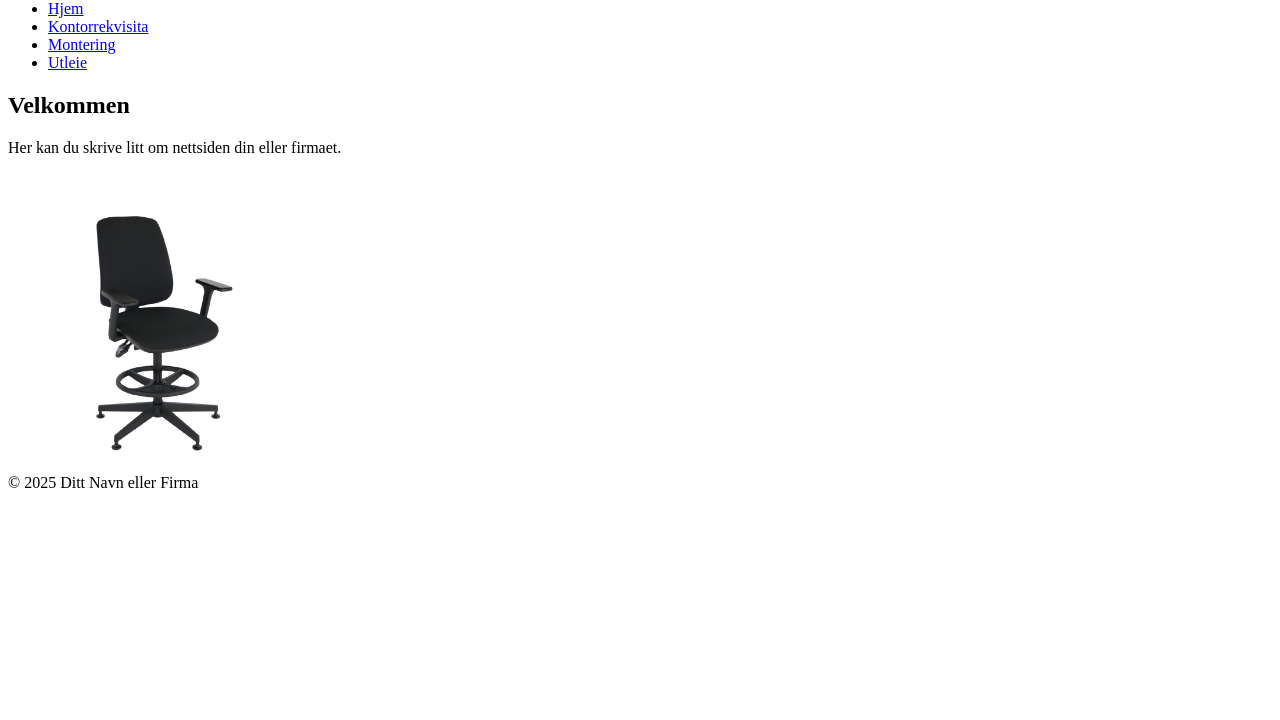
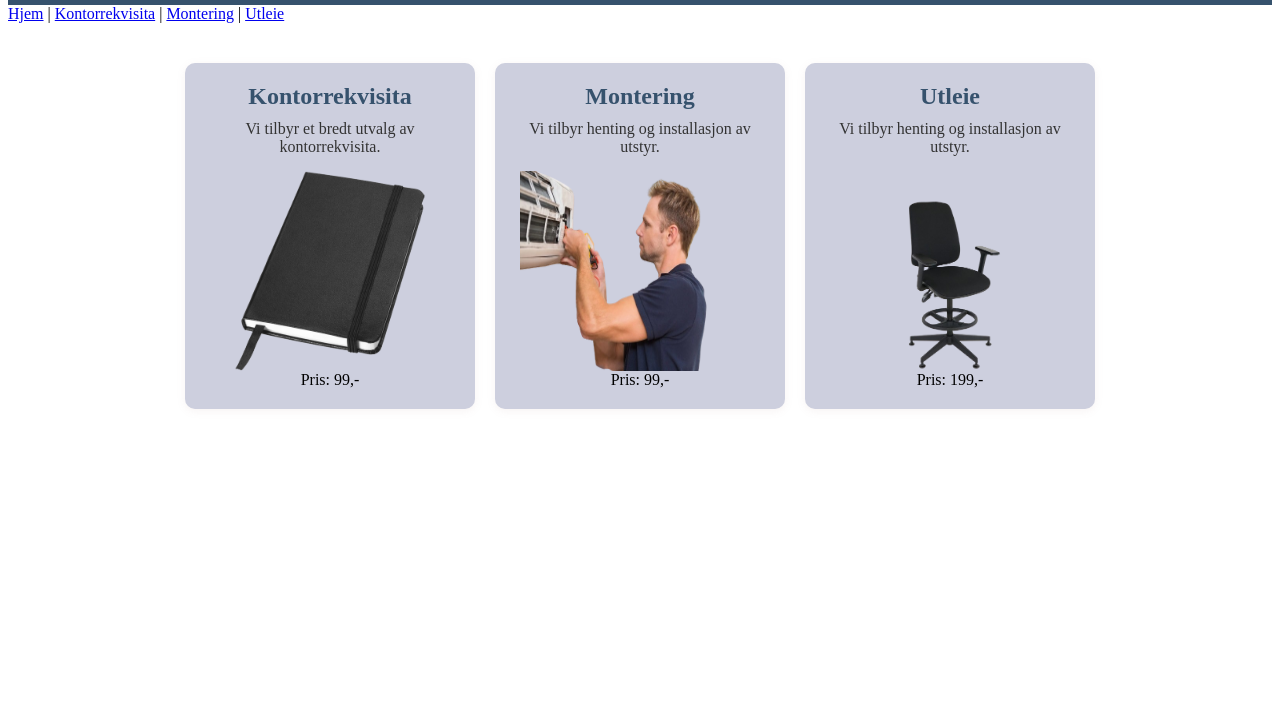
Before and after one commit to martemey/WEB1100N, a plain HTML site: page index.html in a window 1280 px wide. Shown: the part 80-800 px from the top of the page. Drawn offline with Linux system fonts and the light colour scheme.

Commit message:
Oppdater nettside

```diff
--- a/index.html
+++ b/index.html
@@ -1,34 +1,55 @@
 <!DOCTYPE html>
 <html lang="no">
 <head>
-  <meta charset="UTF-8" />
-  <meta name="viewport" content="width=device-width, initial-scale=1" />
-  <title>Min nettside</title>
-  <link rel="stylesheet" href="css/BØ.css" />
+    <meta charset="UTF-8">
+    <title>BØ Industribedrift - Hjem</title>
+    <link rel="stylesheet" href="CSS/BØ.css">
 </head>
+
 <body>
-  <header>
-    <h1>Velkommen til min nettside</h1>
-    <nav>
-      <ul>
-        <li><a href="index.html">Hjem</a></li>
-        <li><a href="KontorrekvisitaBØ.html">Kontorrekvisita</a></li>
-        <li><a href="MonteringBØ.html">Montering</a></li>
-        <li><a href="UtleieBØ.html">Utleie</a></li>
-      </ul>
-    </nav>
-  </header>
+    <header>
+        <div class="header">BØ Industribedrift</div>
+    </header>
 
-  <main>
-    <section>
-      <h2>Velkommen</h2>
-      <p>Her kan du skrive litt om nettsiden din eller firmaet.</p>
-      <img src="bilder/kontorstol.png" alt="Kontorstol" style="max-width:300px;" />
-    </section>
-  </main>
+    <lenker>
+        <a href="index.html">Hjem</a> |
+        <a href="KontorrekvisitaBØ.html">Kontorrekvisita</a> |
+        <a href="MonteringBØ.html">Montering</a> |
+        <a href="UtleieBØ.html">Utleie</a>
+    </lenker>
 
-  <footer>
-    <p>© 2025 Ditt Navn eller Firma</p>
-  </footer>
+    <div class="container">
+
+      <div class="product-box">
+        <div class="product-title">Kontorrekvisita</div>
+        <div class="product-desc">Vi tilbyr et bredt utvalg av kontorrekvisita.</div>
+        <img src="bilder/Notatbok.png" alt="Notatbok" usemap="#KontorrekvisitaMap" width="200" height="200">
+        <map name="KontorrekvisitaMap">
+          <area shape="rect" coords="0,0,200,200" href="KontorrekvisitaBØ.html" alt="Kontorrekvisita">
+        <div class="product-price">Pris: 99,-</div>
+
+      </div>
+        <div class="product-box">
+        <div class="product-title">Montering</div>
+        <div class="product-desc">Vi tilbyr henting og installasjon av utstyr.</div>
+        <img src="bilder/Montering2.png" alt="Montering" usemap="#MonteringMap" width="240" height="200">
+        <map name="MonteringMap">
+          <area shape="rect" coords="0,0,240,200" href="MonteringBØ.html" alt="Montering">
+        </map>
+        <div class="product-price">Pris: 99,-</div>
+      </div>
+
+      <div class="product-box">
+        <div class="product-title">Utleie</div>
+        <div class="product-desc">Vi tilbyr henting og installasjon av utstyr.</div>
+        <img src="bilder/Kontorstol.png" alt="Kontorstol" usemap="#UtleieMap" width="200" height="200">
+        <map name="UtleieMap">
+          <area shape="rect" coords="0,0,200,200" href="UtleieBØ.html" alt="Utleie">
+        </map>
+        <div class="product-price">Pris: 199,-</div>
+      </div>
+
+
+    </div>
 </body>
 </html>
```
